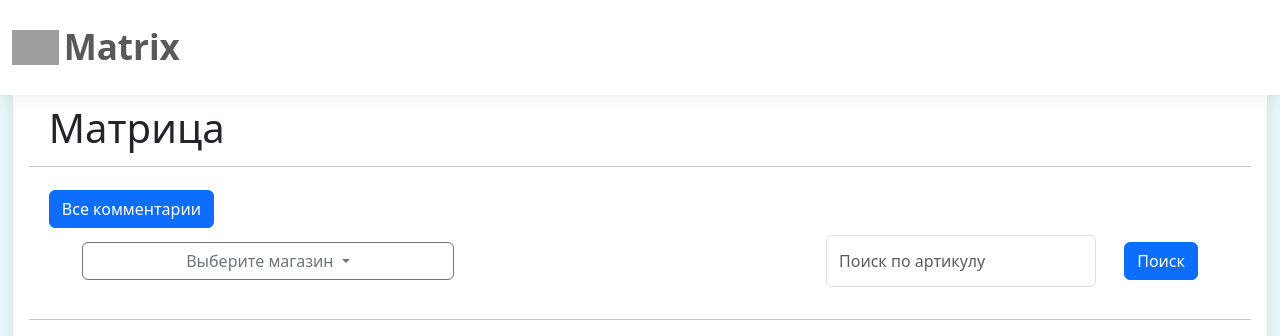
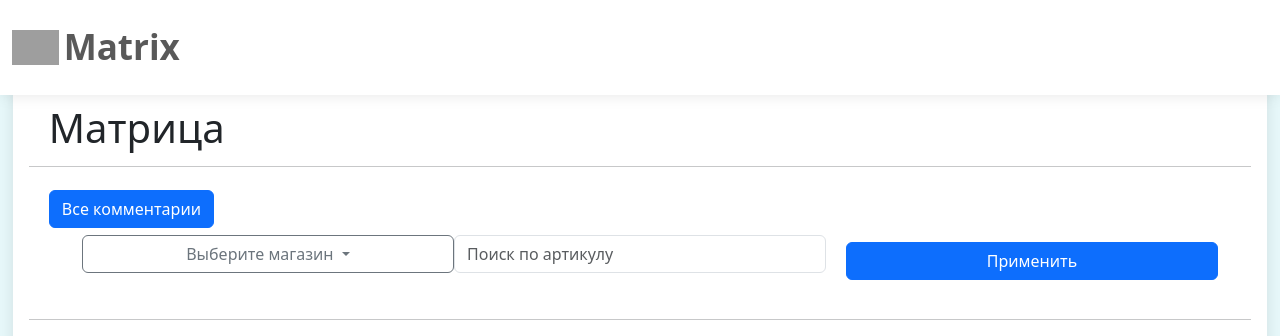
Before and after one commit to Dirogar/urniture-store-analytics, a Django app: template templates/reports/product_list2.html in a window 1280 px wide. Shown: the top 336 px of the page. Run offline with Django 3.2, Linux system fonts and the light colour scheme; the template is opened without the code that fills it, so the values that code supplies are empty; some libraries are stand-ins or nearby versions; grey boxes are pictures that could not be loaded.

Commit message:
Фильрация соединена в единый блок

```diff
--- a/templates/reports/product_list2.html
+++ b/templates/reports/product_list2.html
@@ -9,13 +9,13 @@
 <hr>
 <a type="button" class="btn btn-primary" href="{% url 'reports:all_comments' %}">Все комментарии</a>
 <div id="selectors" class="container d-flex flex-wrap justify-content-between align-items-center">
+    <form method="get" class="d-flex flex-wrap w-100">
         <!-- Селектор магазина -->
         <div class="dropdown col-md-4 col-sm-12 mb-3">
             <button class="btn btn-outline-secondary dropdown-toggle w-100" type="button" id="dropdownMenuButton1" data-bs-toggle="dropdown" aria-expanded="false">
                 Выберите магазин
             </button>
             <ul class="dropdown-menu p-3 w-100" aria-labelledby="dropdownMenuButton1">
-            <form id="storeForm" method="get">
                 <div class="form-check">
                     {% for field in form %}
                         <label class="form-check-label">
@@ -23,19 +23,20 @@
                         </label>
                     {% endfor %}
                 </div>
-                <button type="submit" class="btn btn-primary mt-3 w-100">Применить</button>
-            </form>
             </ul>
         </div>
 
         <!-- Поле ввода артикула -->
         <div class="col-md-4 col-sm-12 mb-3">
-        <form method="get" class="d-flex">
             {% csrf_token %}
-            <input type="text" name="article" class="form-control me-2" placeholder="Поиск по артикулу">
-            <button type="submit" class="btn btn-primary">Поиск</button>
+            <input type="text" name="article" class="form-control me-2" placeholder="Поиск по артикулу" value="{{ request.GET.article }}">
+        </div>
+
+        <!-- Кнопка применения -->
+        <div class="col-md-4 col-sm-12 mb-3">
+            <button type="submit" class="btn btn-primary w-100">Применить</button>
+        </div>
     </form>
-    </div>
 </div>
 
 
```
Lines whose indentation alone changed are shown as unchanged.
